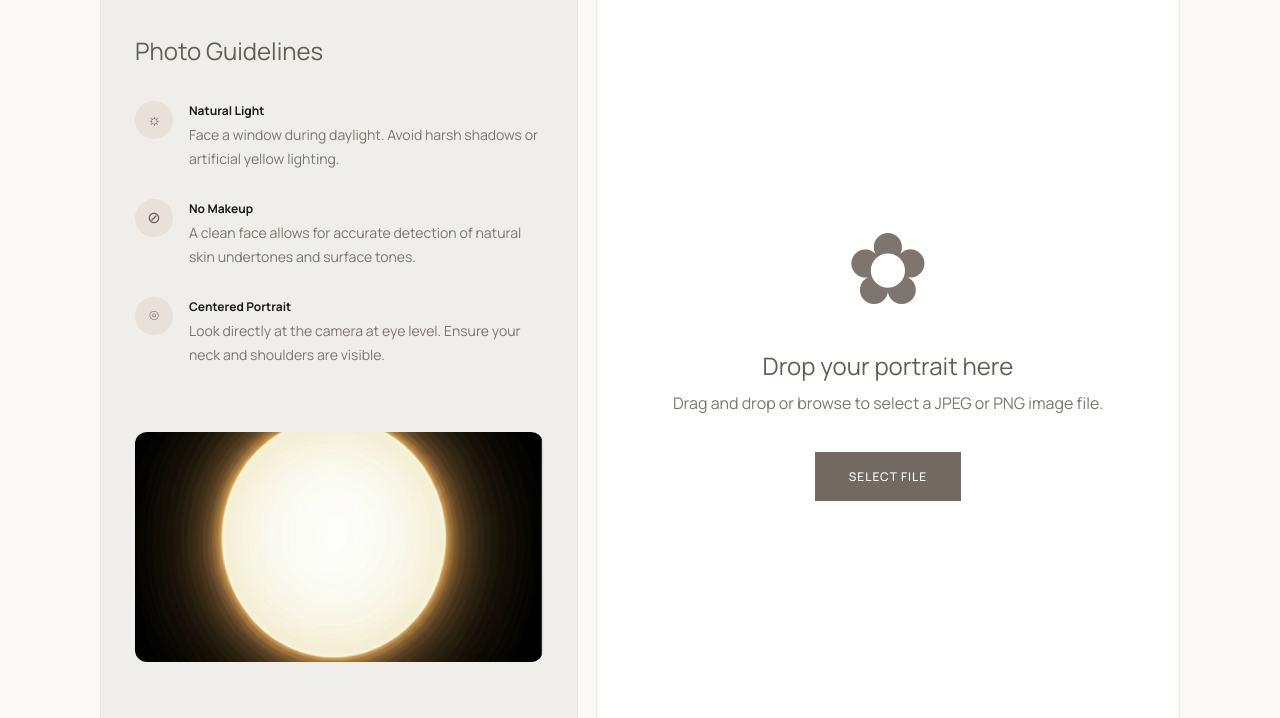
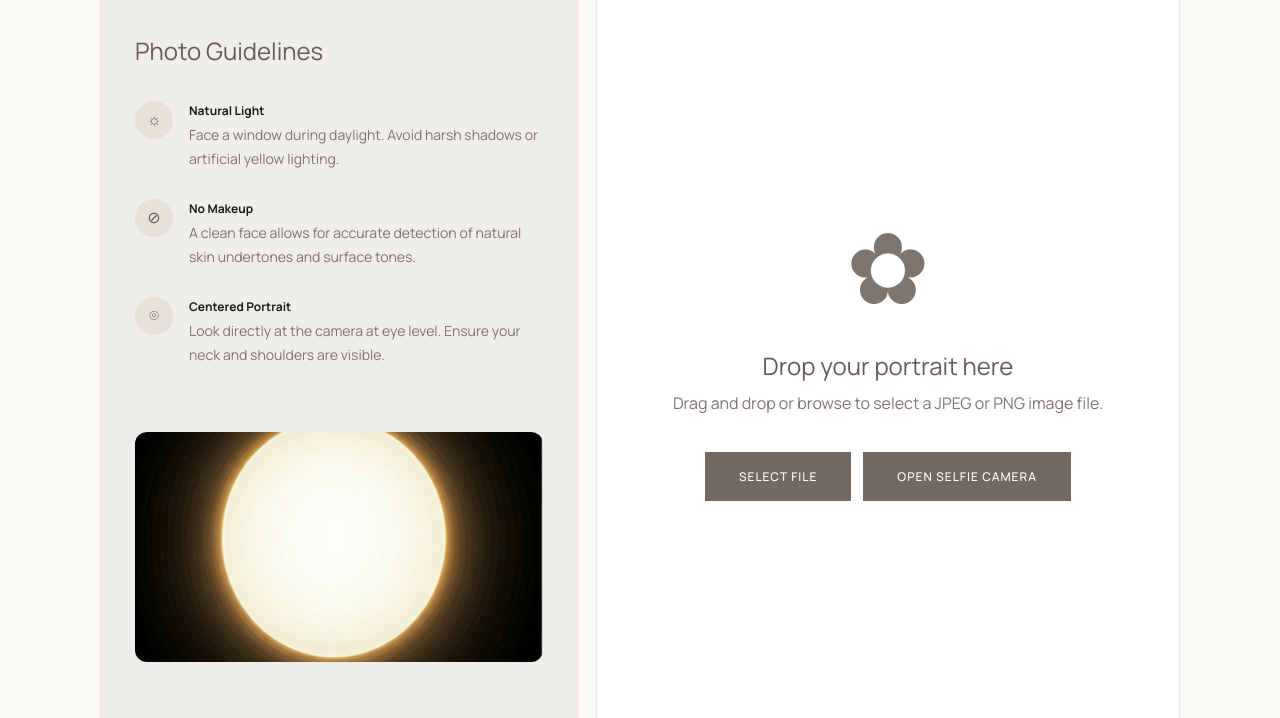
Before and after one commit to abelfrederica/MyTone---HCI, a Flask app: page /analysis in a window 1280 px wide. Shown: the part 329-1047 px from the top of the page. Run offline with Flask 3, Linux system fonts and the light colour scheme; some web fonts are replaced.

Commit message:
Update templates/pages/analysis.html

```diff
--- a/templates/pages/analysis.html
+++ b/templates/pages/analysis.html
@@ -1,8 +1,10 @@
 {% extends 'layouts/base.html' %} {% block page_css %}
+
 <link
   rel="stylesheet"
   href="{{ url_for('static', filename='css/pages/analysis.css') }}"
 />
+
 {% endblock %} {% block content %}
 
 <!-- =========================
@@ -40,7 +42,7 @@
           <div class="guidelines-icon">☼</div>
 
           <div>
-            <strong> Natural Light </strong>
+            <strong>Natural Light</strong>
 
             <p>
               Face a window during daylight. Avoid harsh shadows or artificial
@@ -55,7 +57,7 @@
           <div class="guidelines-icon">⊘</div>
 
           <div>
-            <strong> No Makeup </strong>
+            <strong>No Makeup</strong>
 
             <p>
               A clean face allows for accurate detection of natural skin
@@ -70,7 +72,7 @@
           <div class="guidelines-icon">⌾</div>
 
           <div>
-            <strong> Centered Portrait </strong>
+            <strong>Centered Portrait</strong>
 
             <p>
               Look directly at the camera at eye level. Ensure your neck and
@@ -116,14 +118,13 @@
           Drag and drop or browse to select a JPEG or PNG image file.
         </p>
 
-        <!-- HIDDEN INPUT -->
+        <!-- FILE INPUT -->
 
         <input
           type="file"
           name="image"
           id="image-input"
           accept="image/*"
-          capture="environment"
           hidden
         />
 
@@ -131,11 +132,39 @@
 
         <img id="preview-image" class="preview-image" alt="Preview" />
 
-        <!-- BUTTON -->
+        <!-- CAMERA -->
+
+        <video id="camera" autoplay playsinline></video>
+
+        <canvas id="camera-canvas"></canvas>
+
+        <!-- BUTTON GROUP -->
+
+        <div class="button-group">
+          <!-- SELECT FILE -->
 
           <button type="button" class="btn-primary" id="select-button">
             SELECT FILE
           </button>
+
+          <!-- OPEN CAMERA -->
+
+          <button type="button" class="btn-primary" id="camera-button">
+            OPEN SELFIE CAMERA
+          </button>
+
+          <!-- CAPTURE -->
+
+          <button
+            type="button"
+            class="btn-primary"
+            id="capture-button"
+            style="display: none"
+          >
+            TAKE SELFIE
+          </button>
+        </div>
+
         <!-- ANALYZE BUTTON -->
 
         <button
```
Lines whose indentation alone changed are shown as unchanged.
